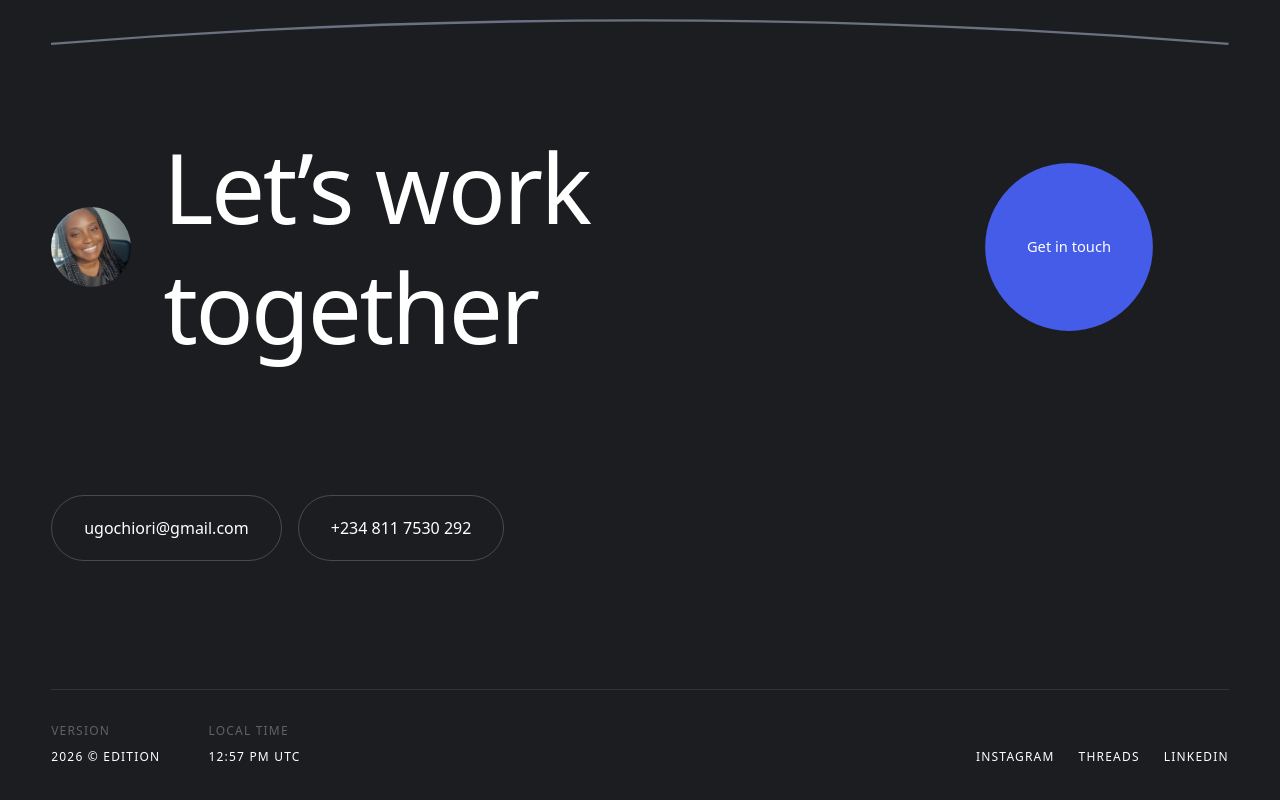
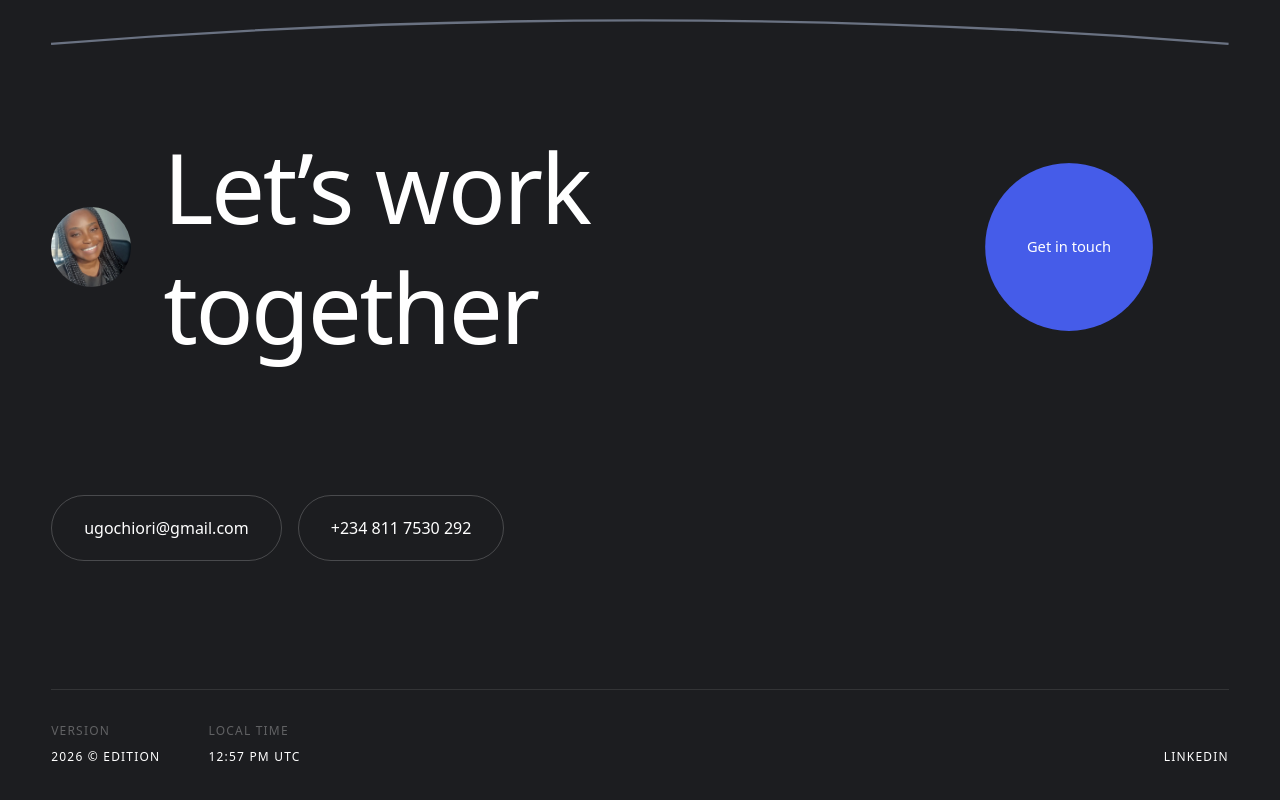
Before and after one commit to UgoChiori/ugo-chiori, a React (Vite) app: page / in a window 1280 px wide. Shown: the part 2949-3749 px from the top of the page. Built offline with nearby package versions, Linux system fonts and the light colour scheme.

Commit message:
socials reemoved

```diff
--- a/src/components/Footer.tsx
+++ b/src/components/Footer.tsx
@@ -8,8 +8,8 @@ import { ScrollTrigger } from "gsap/ScrollTrigger";
 gsap.registerPlugin(ScrollTrigger);
 
 const SOCIAL_LINKS = [
-  { label: "Instagram", href: "https://www.instagram.com/cofffeeee_lover/" },
-  { label: "Threads", href: "https://www.threads.com/@cofffeeee_lover" },
+  // { label: "Instagram", href: "https://www.instagram.com/cofffeeee_lover/" },
+  // { label: "Threads", href: "https://www.threads.com/@cofffeeee_lover" },
   { label: "LinkedIn", href: "https://www.linkedin.com/in/ugo-chiori-b53439309/" },
 ];
 
```
